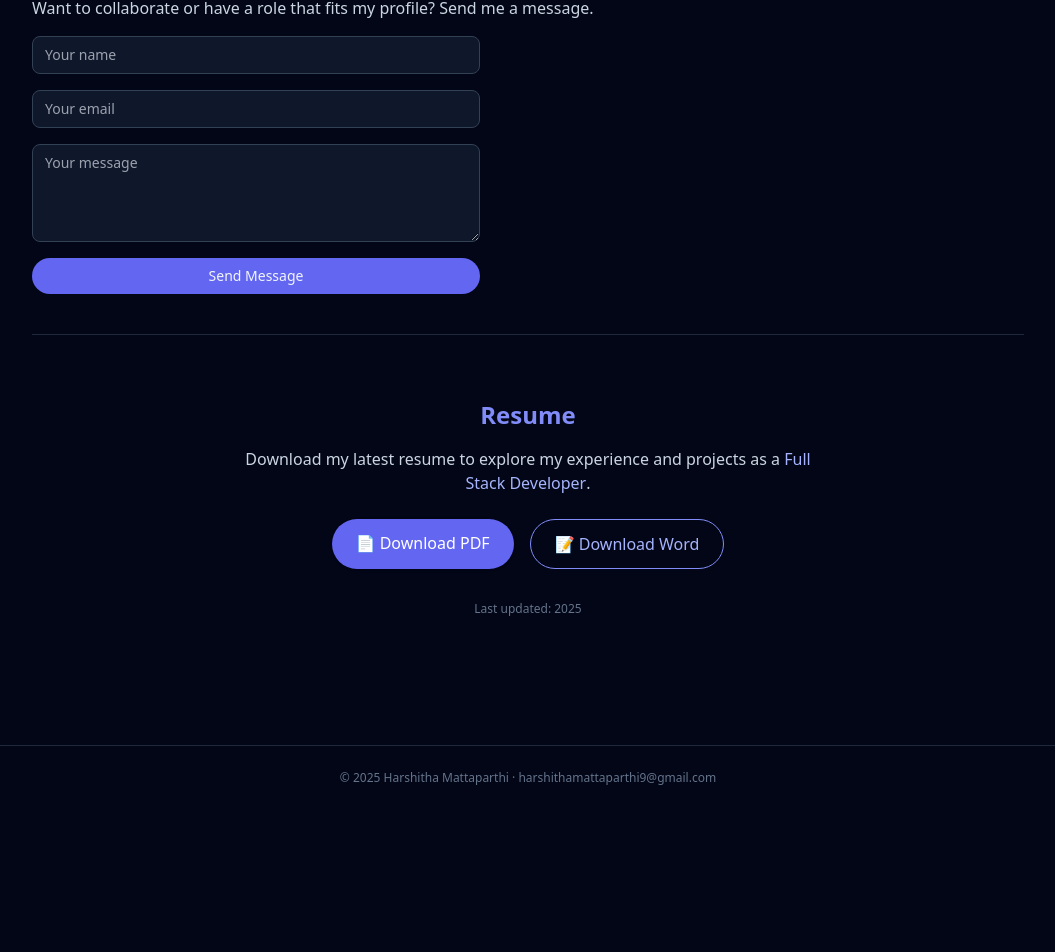
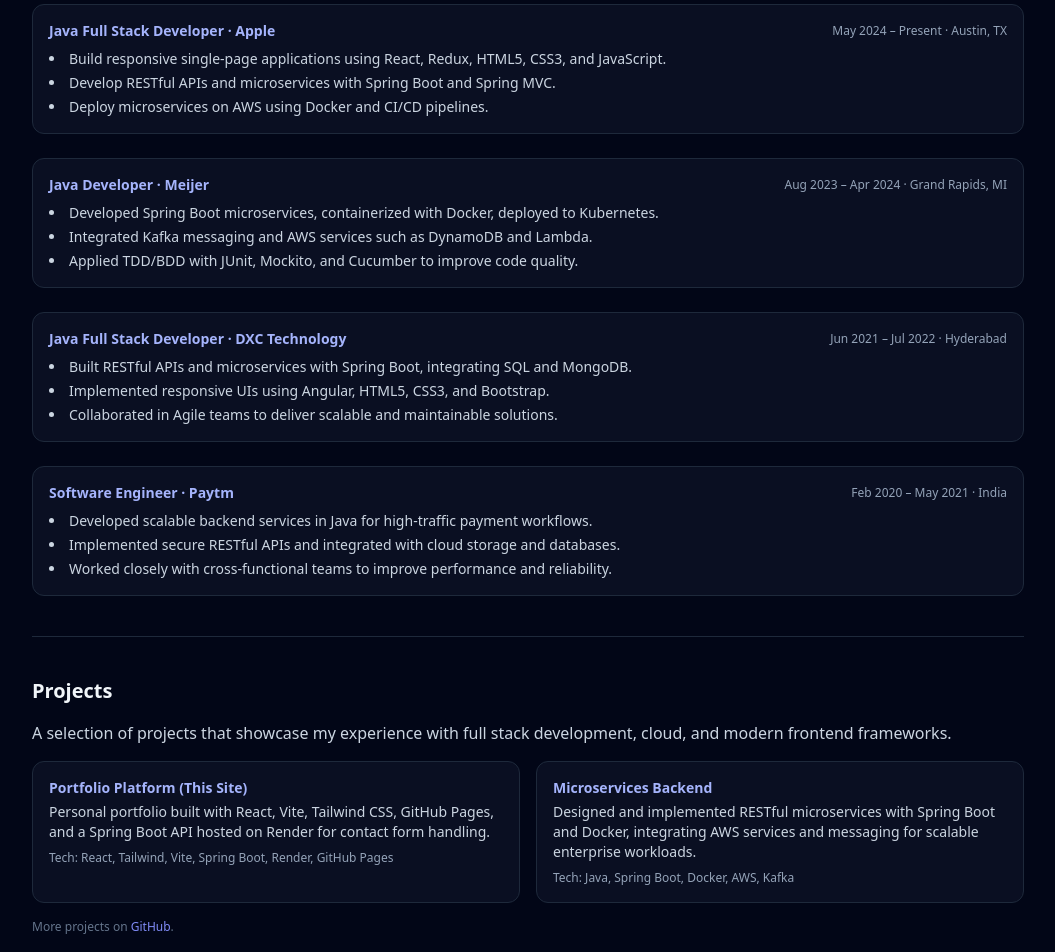
Before and after one commit to harshitham9/portfolio-harshitha, a React (Vite) app: page / in a window 1280 px wide. Shown: the part 946-1898 px from the top of the page, without its empty margins (112-1167 px from the left). Before the commit the page ends 1756 px from the top, so only its background shows below. Built offline with nearby package versions, Linux system fonts and the light colour scheme.

Commit message:
Added Experience Section

```diff
--- a/package.json
+++ b/package.json
@@ -12,6 +12,7 @@
   },
   "dependencies": {
     "framer-motion": "^12.23.24",
+    "lucide-react": "^0.553.0",
     "react": "^18.3.1",
     "react-dom": "^18.3.1"
   },
--- a/src/App.jsx
+++ b/src/App.jsx
@@ -8,11 +8,21 @@
             Harshitha <span className="text-indigo-400">Mattaparthi</span>
           </h1>
           <nav className="hidden md:flex gap-6 text-sm">
-            <a href="#about" className="hover:text-indigo-400">About</a>
-            <a href="#skills" className="hover:text-indigo-400">Skills</a>
-            <a href="#experience" className="hover:text-indigo-400">Experience</a>
-            <a href="#projects" className="hover:text-indigo-400">Projects</a>
-            <a href="#contact" className="hover:text-indigo-400">Contact</a>
+            <a href="#about" className="hover:text-indigo-400">
+              About
+            </a>
+            <a href="#skills" className="hover:text-indigo-400">
+              Skills
+            </a>
+            <a href="#experience" className="hover:text-indigo-400">
+              Experience
+            </a>
+            <a href="#projects" className="hover:text-indigo-400">
+              Projects
+            </a>
+            <a href="#contact" className="hover:text-indigo-400">
+              Contact
+            </a>
           </nav>
           <a
             href="#resume"
@@ -32,8 +42,9 @@
             <span className="text-indigo-400">Java, Spring Boot, and React</span>.
           </h2>
           <p className="text-slate-300 max-w-2xl">
-            I&apos;m a full stack developer experienced in designing and maintaining web applications
-            using Java, Spring Boot, React, and modern cloud-native architectures.
+            I&apos;m a full stack developer experienced in designing and maintaining
+            web applications using Java, Spring Boot, React, and modern cloud-native
+            architectures.
           </p>
           <div className="flex flex-wrap gap-3">
             <a
@@ -55,9 +66,9 @@
         <section id="about" className="py-10 border-t border-slate-800">
           <h3 className="text-xl font-semibold mb-4">About</h3>
           <p className="text-slate-300">
-            Full Stack Developer with experience in building microservices, RESTful APIs, and
-            responsive frontends. I&apos;ve worked with Java, Spring Boot, React, Angular, AWS,
-            Docker, and Kubernetes across enterprise environments.
+            Full Stack Developer with experience in building microservices, RESTful
+            APIs, and responsive frontends. I&apos;ve worked with Java, Spring Boot,
+            React, Angular, AWS, Docker, and Kubernetes across enterprise environments.
           </p>
         </section>
 
@@ -70,7 +81,9 @@
               <p>Java, Python, JavaScript, SQL, C/C++, PHP</p>
             </div>
             <div className="bg-slate-900/60 rounded-xl p-4 border border-slate-800">
-              <h4 className="font-semibold mb-2 text-indigo-300">Backend & Cloud</h4>
+              <h4 className="font-semibold mb-2 text-indigo-300">
+                Backend &amp; Cloud
+              </h4>
               <p>Spring Boot, Spring MVC, Spring Security, Microservices, AWS, Docker, Kubernetes</p>
             </div>
             <div className="bg-slate-900/60 rounded-xl p-4 border border-slate-800">
@@ -80,6 +93,154 @@
           </div>
         </section>
 
+        {/* Experience */}
+        <section id="experience" className="py-10 border-t border-slate-800">
+          <h3 className="text-xl font-semibold mb-6">Experience</h3>
+          <div className="space-y-6 text-sm">
+            {/* Apple */}
+            <article className="bg-slate-900/60 rounded-xl p-4 border border-slate-800">
+              <div className="flex flex-col md:flex-row md:items-center md:justify-between gap-1">
+                <h4 className="font-semibold text-indigo-300">
+                  Java Full Stack Developer · Apple
+                </h4>
+                <p className="text-xs text-slate-400">
+                  May 2024 – Present · Austin, TX
+                </p>
+              </div>
+              <ul className="mt-2 text-slate-300 list-disc list-inside space-y-1">
+                <li>
+                  Build responsive single-page applications using React, Redux,
+                  HTML5, CSS3, and JavaScript.
+                </li>
+                <li>
+                  Develop RESTful APIs and microservices with Spring Boot and Spring MVC.
+                </li>
+                <li>
+                  Deploy microservices on AWS using Docker and CI/CD pipelines.
+                </li>
+              </ul>
+            </article>
+
+            {/* Meijer */}
+            <article className="bg-slate-900/60 rounded-xl p-4 border border-slate-800">
+              <div className="flex flex-col md:flex-row md:items-center md:justify-between gap-1">
+                <h4 className="font-semibold text-indigo-300">
+                  Java Developer · Meijer
+                </h4>
+                <p className="text-xs text-slate-400">
+                  Aug 2023 – Apr 2024 · Grand Rapids, MI
+                </p>
+              </div>
+              <ul className="mt-2 text-slate-300 list-disc list-inside space-y-1">
+                <li>
+                  Developed Spring Boot microservices, containerized with Docker, deployed
+                  to Kubernetes.
+                </li>
+                <li>
+                  Integrated Kafka messaging and AWS services such as DynamoDB and Lambda.
+                </li>
+                <li>
+                  Applied TDD/BDD with JUnit, Mockito, and Cucumber to improve code quality.
+                </li>
+              </ul>
+            </article>
+
+            {/* DXC Technology */}
+            <article className="bg-slate-900/60 rounded-xl p-4 border border-slate-800">
+              <div className="flex flex-col md:flex-row md:items-center md:justify-between gap-1">
+                <h4 className="font-semibold text-indigo-300">
+                  Java Full Stack Developer · DXC Technology
+                </h4>
+                <p className="text-xs text-slate-400">
+                  Jun 2021 – Jul 2022 · Hyderabad
+                </p>
+              </div>
+              <ul className="mt-2 text-slate-300 list-disc list-inside space-y-1">
+                <li>
+                  Built RESTful APIs and microservices with Spring Boot, integrating SQL and MongoDB.
+                </li>
+                <li>
+                  Implemented responsive UIs using Angular, HTML5, CSS3, and Bootstrap.
+                </li>
+                <li>
+                  Collaborated in Agile teams to deliver scalable and maintainable solutions.
+                </li>
+              </ul>
+            </article>
+
+            {/* Paytm */}
+            <article className="bg-slate-900/60 rounded-xl p-4 border border-slate-800">
+              <div className="flex flex-col md:flex-row md:items-center md:justify-between gap-1">
+                <h4 className="font-semibold text-indigo-300">
+                  Software Engineer · Paytm
+                </h4>
+                <p className="text-xs text-slate-400">Feb 2020 – May 2021 · India</p>
+              </div>
+              <ul className="mt-2 text-slate-300 list-disc list-inside space-y-1">
+                <li>
+                  Developed scalable backend services in Java for high-traffic payment workflows.
+                </li>
+                <li>
+                  Implemented secure RESTful APIs and integrated with cloud storage and databases.
+                </li>
+                <li>
+                  Worked closely with cross-functional teams to improve performance and reliability.
+                </li>
+              </ul>
+            </article>
+          </div>
+        </section>
+
+        {/* Projects */}
+        <section id="projects" className="py-10 border-t border-slate-800">
+          <h3 className="text-xl font-semibold mb-4">Projects</h3>
+          <p className="text-slate-300 mb-4">
+            A selection of projects that showcase my experience with full stack
+            development, cloud, and modern frontend frameworks.
+          </p>
+          <div className="grid md:grid-cols-2 gap-4 text-sm">
+            <article className="bg-slate-900/60 rounded-xl p-4 border border-slate-800">
+              <h4 className="font-semibold text-indigo-300 mb-1">
+                Portfolio Platform (This Site)
+              </h4>
+              <p className="text-slate-300 mb-2">
+                Personal portfolio built with React, Vite, Tailwind CSS, GitHub Pages,
+                and a Spring Boot API hosted on Render for contact form handling.
+              </p>
+              <p className="text-xs text-slate-400">
+                Tech: React, Tailwind, Vite, Spring Boot, Render, GitHub Pages
+              </p>
+            </article>
+
+            <article className="bg-slate-900/60 rounded-xl p-4 border border-slate-800">
+              <h4 className="font-semibold text-indigo-300 mb-1">
+                Microservices Backend
+              </h4>
+              <p className="text-slate-300 mb-2">
+                Designed and implemented RESTful microservices with Spring Boot and
+                Docker, integrating AWS services and messaging for scalable enterprise workloads.
+              </p>
+              <p className="text-xs text-slate-400">
+                Tech: Java, Spring Boot, Docker, AWS, Kafka
+              </p>
+            </article>
+          </div>
+
+          <p className="mt-4 text-xs text-slate-500">
+            More projects on{" "}
+            <a
+              href="https://github.com/harshitham9"
+              target="_blank"
+              rel="noreferrer"
+              className="text-indigo-400 hover:underline"
+            >
+              GitHub
+            </a>
+            .
+          </p>
+        </section>
+
+        {/* Contact */}
         <section id="contact" className="py-10 border-t border-slate-800">
           <h3 className="text-xl font-semibold mb-4">Contact</h3>
           <p className="text-slate-300 mb-4">
@@ -98,11 +259,14 @@
               };
 
               try {
-        const res = await fetch("https://portfolio-api-c68z.onrender.com/api/contact", {
+                const res = await fetch(
+                  "https://portfolio-api-c68z.onrender.com/api/contact",
+                  {
                     method: "POST",
                     headers: { "Content-Type": "application/json" },
                     body: JSON.stringify(data),
-        });
+                  }
+                );
 
                 if (res.ok) {
                   alert("Message sent successfully!");
@@ -146,9 +310,6 @@
           </form>
         </section>
 
-        {/* Experience, Projects, Contact... */}
-        {/* We'll fill these later */}
-
         {/* Resume section */}
         <section id="resume" className="py-16 border-t border-slate-800 text-center">
           <h3 className="text-2xl font-bold mb-4 text-indigo-400">Resume</h3>
@@ -158,7 +319,7 @@
           </p>
 
           <div className="flex flex-wrap justify-center gap-4">
-    {/* ✅ NOTE: no leading slash, just the filename */}
+            {/* no leading slash so it works on GitHub Pages */}
             <a
               href="Harshitha_Mattaparthi_Resume.pdf"
               download
```
Also changed, not shown: 1 other file (tests, documents, lock files or other folders). Lines whose indentation alone changed are shown as unchanged.
